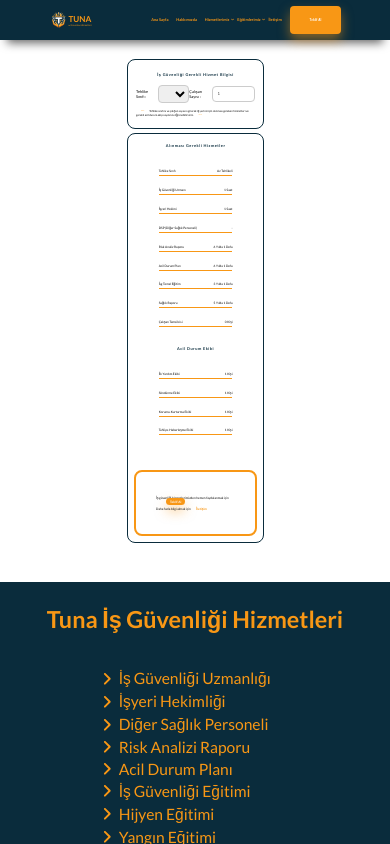
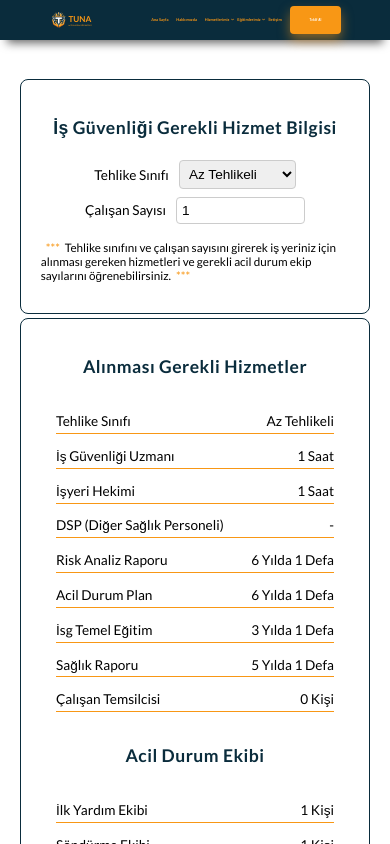
Before and after one commit to Harunyldz/Tuna, a React (Create React App) app in the folder tuna/: page /info in a window 390 px wide. Shown: the top 844 px of the page. Built offline with nearby package versions, Linux system fonts and the light colour scheme.

Commit message:
İnfo sayfası 480px için tasarlandı

```diff
--- a/tuna/src/pages/Info/Info.css
+++ b/tuna/src/pages/Info/Info.css
@@ -150,3 +150,87 @@
 .info-links .info-contact:hover{
     text-decoration: underline;
 }
+
+@media screen and (max-width:480px) {
+    .info-container{
+        width:90%;
+        margin: 5vw auto;
+    }
+
+    .info {
+        width: 100vw;
+        margin:5vw 2vw;
+    }
+
+    .info h3 {
+        font-size: 4.5vw;
+    }
+
+    .info .hesapla {
+        padding: 5vw;
+    }
+
+    .hesapla p{
+        font-size:3vw;
+    }
+
+    .hesapla .inputs {
+        width: 100%;
+        display: flex;
+        flex-direction: column;
+        gap: 2vw;
+    }
+
+    .hesapla .input {
+        display: flex;
+        align-items: center;
+        justify-content: center;
+        gap: 10px;
+    }
+
+    .hesapla .input select,
+    .hesapla .input input {
+        width: 30vw;
+        padding: 5px;
+        border-radius: 4px;
+        border: 1px solid #ccc;
+        font-size:3.5vw;
+    }
+    .hesapla .inputs label {
+        font-size:3.5vw;
+    }
+    .info .tablo {
+        padding: 5vw 0;
+    }
+
+    .tablo .tablo-items{
+        width: 80%;
+        display: flex;
+        flex-direction: column;
+        gap: 10px;
+        padding: 5px 10px;
+    }
+
+    .tablo-items .tablo-item{
+        padding: 1vw 0;
+        font-size: 3.5vw;
+    }
+
+    .info .info-links{
+        margin: 10px auto;
+        width: 80%;
+        padding: 0 20px;
+    }
+
+    .info-links p{
+        font-size: 4vw;
+        line-height: 2;
+    }
+
+    .info-links .info-teklif{
+        padding: 1.5vw 4vw;
+        background-color: #f89715;
+        font-weight: bold;
+        margin: 0 10px;
+    }
+}
--- a/tuna/src/pages/Info/Info.jsx
+++ b/tuna/src/pages/Info/Info.jsx
@@ -60,7 +60,7 @@ const Info = () => {
           <h3>İş Güvenliği Gerekli Hizmet Bilgisi</h3>
           <div className="inputs">
             <div className="input">
-              <label htmlFor="risk-levels">Tehlike Sınıfı : </label>
+              <label htmlFor="risk-levels">Tehlike Sınıfı </label>
               <select
                 name="risk-levels"
                 id="risk-levels"
@@ -72,7 +72,7 @@ const Info = () => {
               </select>
             </div>
             <div className="input">
-              <label htmlFor="">Çalışan Sayısı : </label>
+              <label htmlFor="">Çalışan Sayısı </label>
               <input
                 type="number"
                 min={1}
```
